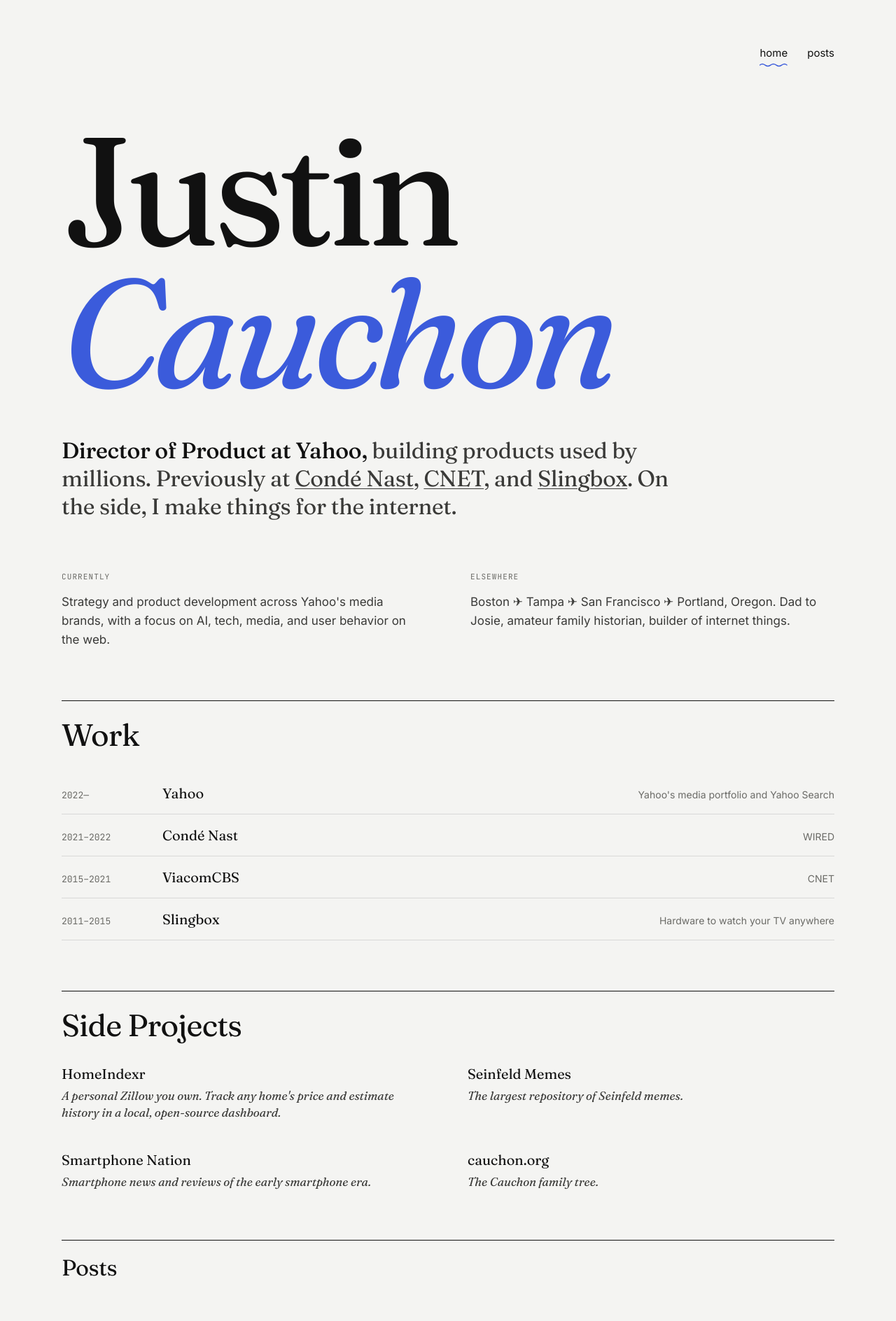
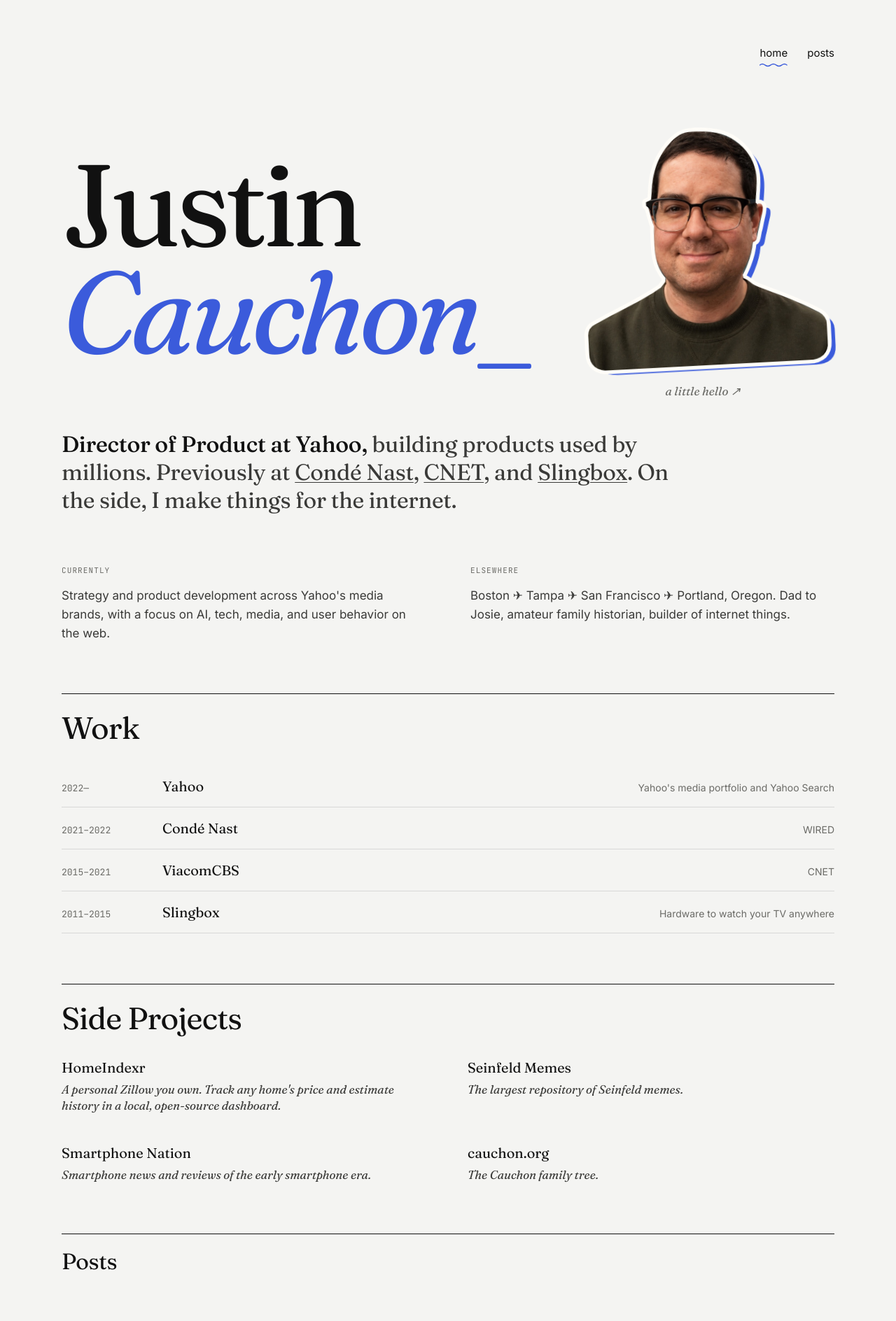
Before and after one commit to Cauchon/cauchon.github.io, a Jekyll site: the page built from index.html, in a window 1280 px wide. Shown: the top 1888 px of the page at 70% size. Built offline with Jekyll 4.4.1, drawn with Linux system fonts in a browser that asks for light colours.

Commit message:
Add photographic portrait cutout to home hero

```diff
--- a/css/home.css
+++ b/css/home.css
@@ -875,3 +875,42 @@
   .lost-detour__title { font-size: 20px; }
   .lost-recent__head { flex-direction: column; align-items: flex-start; gap: 6px; }
 }
+
+/* A photographic paper cutout beside the name. */
+.hero--portrait { display: grid; grid-template-columns: minmax(0, 1fr) 34%; align-items: center; gap: 0; }
+.hero--portrait h1 { position: relative; z-index: 1; font-size: clamp(100px, 13vw, 166px); pointer-events: none; }
+.portrait { width: 100%; min-width: 0; position: relative; padding-bottom: 30px; }
+.portrait__button { display: block; width: 100%; padding: 0; border: 0; background: transparent; color: inherit; perspective: 900px; cursor: pointer; -webkit-tap-highlight-color: transparent; }
+.portrait__button:disabled { cursor: default; }
+.portrait__button:focus-visible { outline: 2px solid var(--accent); outline-offset: 10px; border-radius: 45% 45% 20% 20%; }
+.portrait__cutout { display: block; transform: rotate(-3deg) rotateX(var(--portrait-rx, 0deg)) rotateY(var(--portrait-ry, 0deg)); transition: transform 220ms ease-out; }
+.portrait svg { display: block; width: 100%; overflow: visible; }
+.portrait__backing { fill: var(--accent); transform: translate(calc(34px + var(--portrait-x, 0px)), calc(22px + var(--portrait-y, 0px))); transition: transform 220ms ease-out; }
+.portrait__paper { fill: #fffdf8; stroke: #fffdf8; stroke-width: 34; stroke-linejoin: round; }
+.portrait__hint, .portrait__greeting { position: absolute; left: 0; right: 0; text-align: center; font: italic 17px/1.3 'Fraunces', Georgia, serif; }
+.portrait__hint { bottom: -3px; color: var(--ink-mute); opacity: 0; transition: opacity 180ms; }
+.portrait.is-ready .portrait__hint { opacity: 1; }
+.portrait__greeting { bottom: -3px; color: var(--accent); transform: translateY(5px); opacity: 0; transition: opacity 180ms, transform 180ms; }
+.portrait.is-greeting .portrait__hint { opacity: 0; }
+.portrait.is-greeting .portrait__greeting { opacity: 1; transform: translateY(0); }
+@media (prefers-reduced-motion: no-preference) {
+  .portrait { animation: portrait-arrive 650ms ease-out both; }
+  @keyframes portrait-arrive { from { opacity: 0; transform: translateY(12px); } to { opacity: 1; transform: translateY(0); } }
+}
+@media (max-width: 960px) {
+  .hero--portrait { grid-template-columns: minmax(0, 1fr) 34%; }
+  .hero--portrait h1 { font-size: clamp(88px, 12.5vw, 120px); }
+
+}
+@media (max-width: 700px) {
+  .hero--portrait { grid-template-columns: minmax(0, 1fr) 40%; gap: 0; align-items: center; }
+  .hero--portrait h1 { font-size: clamp(62px, 19.5vw, 130px); letter-spacing: -0.05em; }
+  .hero--portrait .cursor { display: none; }
+  .portrait { width: 100%; margin-left: 0; padding-bottom: 24px; }
+  .portrait__hint, .portrait__greeting { font-size: 11px; left: 0; }
+}
+@media (prefers-reduced-motion: reduce) {
+  .portrait, .portrait * { animation: none !important; transition: none !important; }
+  .portrait__cutout { transform: rotate(-3deg); }
+  .portrait__backing { transform: translate(34px, 22px); }
+}
--- a/index.html
+++ b/index.html
@@ -13,11 +13,31 @@
     </nav>
   </header>
 
-  <section id="home" class="hero">
+  <section id="home" class="hero hero--portrait">
     <h1>
       <span>Justin</span><br/>
       <span class="italic">Cauchon</span><span class="cursor serif">_</span>
     </h1>
+    <div class="portrait">
+      <button class="portrait__button" type="button" aria-label="Say hello to Justin" disabled>
+        <span class="portrait__cutout">
+          <svg viewBox="-40 145 1202 1170" role="img" aria-labelledby="portrait-title">
+            <title id="portrait-title">Justin Cauchon smiling, wearing glasses and an olive sweatshirt</title>
+            <defs>
+              <path id="portrait-outline" d="M334 499 C339 466 341 425 351 389 C366 336 390 289 427 252 C462 215 493 198 537 198 C575 196 598 200 624 204 C690 214 744 249 779 298 C810 341 821 385 821 425 C821 462 815 493 811 537 L818 545 C827 538 839 543 842 554 C845 574 835 597 831 614 C825 634 822 652 816 667 L809 696 C806 709 800 716 789 717 C784 754 774 786 759 818 C751 837 742 852 735 865 L737 880 C754 885 766 899 778 909 C820 937 940 974 1075 1054 Q1107 1074 1108 1110 L1108 1188 Q1108 1270 1015 1270 L105 1270 Q14 1270 14 1188 L14 1108 Q15 1070 47 1057 C153 1002 260 965 358 903 L379 878 L381 860 C360 833 347 799 342 766 C337 729 338 691 339 650 L341 621 C334 603 330 582 326 563 L319 535 L310 526 L310 510 Z"/>
+              <clipPath id="portrait-clip"><use href="#portrait-outline"/></clipPath>
+            </defs>
+            <use class="portrait__backing" href="#portrait-outline"/>
+            <g class="portrait__photo">
+              <use href="#portrait-outline" class="portrait__paper"/>
+              <image href="/images/justin-portrait.jpeg" x="0" y="0" width="1122" height="1402" clip-path="url(#portrait-clip)"/>
+            </g>
+          </svg>
+        </span>
+      </button>
+      <span class="portrait__hint" aria-hidden="true">a little hello ↗</span>
+      <span class="portrait__greeting" role="status"></span>
+    </div>
   </section>
 
   <p class="tagline" id="about">
@@ -117,3 +137,5 @@
 
   {% include footer.html %}
 </main>
+
+<script src="/js/portrait.js" defer></script>
--- /dev/null
+++ b/js/portrait.js
@@ -0,0 +1,48 @@
+/* Progressive enhancement: the original portrait remains visible without JS. */
+(() => {
+  const portrait = document.querySelector('.portrait');
+  if (!portrait) return;
+  const button = portrait.querySelector('button');
+  const cutout = portrait.querySelector('.portrait__cutout');
+  const greeting = portrait.querySelector('.portrait__greeting');
+  const motion = window.matchMedia('(prefers-reduced-motion: reduce)');
+  let timer;
+  let wobble;
+  const reset = () => {
+    ['rx', 'ry', 'x', 'y'].forEach(axis => portrait.style.removeProperty(`--portrait-${axis}`));
+  };
+  button.disabled = false;
+  portrait.classList.add('is-ready');
+  button.addEventListener('pointermove', event => {
+    if (motion.matches || event.pointerType !== 'mouse') return;
+    const rect = button.getBoundingClientRect();
+    const x = Math.max(-1, Math.min(1, (event.clientX - rect.left) / rect.width * 2 - 1));
+    const y = Math.max(-1, Math.min(1, (event.clientY - rect.top) / rect.height * 2 - 1));
+    portrait.style.setProperty('--portrait-rx', `${-y * 3}deg`);
+    portrait.style.setProperty('--portrait-ry', `${x * 3}deg`);
+    portrait.style.setProperty('--portrait-x', `${x * 14}px`);
+    portrait.style.setProperty('--portrait-y', `${y * 14}px`);
+  });
+  button.addEventListener('pointerleave', reset);
+  button.addEventListener('pointercancel', reset);
+  button.addEventListener('blur', reset);
+  button.addEventListener('click', () => {
+    clearTimeout(timer);
+    if (wobble) wobble.cancel();
+    greeting.textContent = 'hey, I’m Justin.';
+    portrait.classList.add('is-greeting');
+    if (!motion.matches) {
+      wobble = cutout.animate([
+        { transform: 'rotate(-3deg)' },
+        { transform: 'rotate(3deg)', offset: 0.3 },
+        { transform: 'rotate(-5deg)', offset: 0.65 },
+        { transform: 'rotate(-3deg)' }
+      ], { duration: 600, easing: 'ease-in-out' });
+    }
+    timer = setTimeout(() => {
+      portrait.classList.remove('is-greeting');
+      greeting.textContent = '';
+    }, 3000);
+  });
+  motion.addEventListener('change', () => { reset(); if (wobble) wobble.cancel(); });
+})();
```
Also changed, not shown: images/justin-portrait.jpeg (added).
